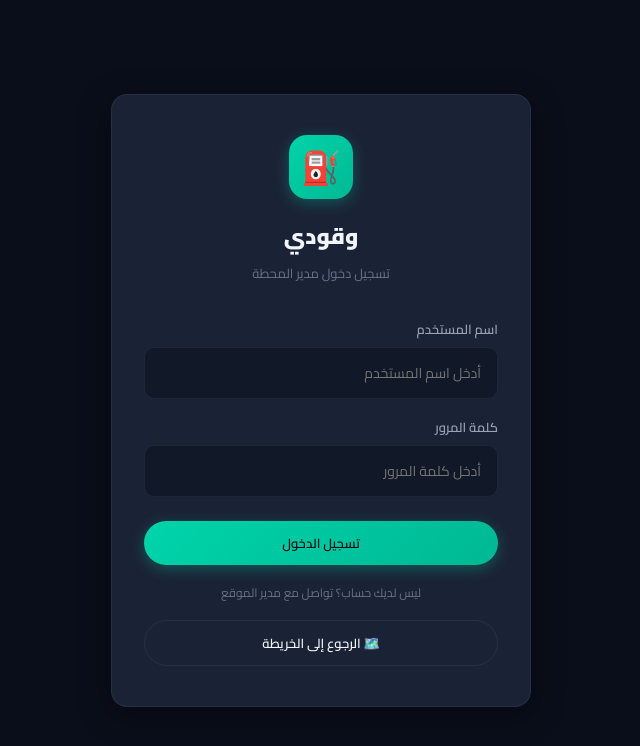
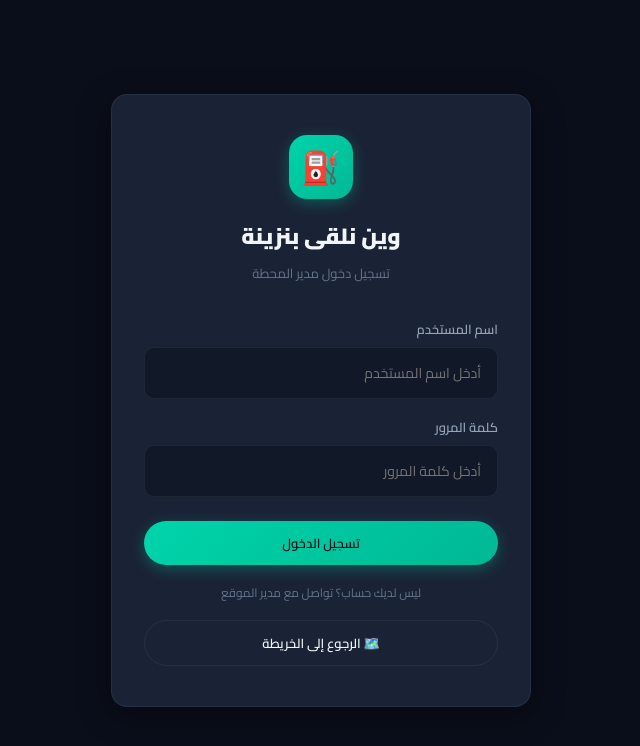
Before and after one commit to galtarghi-blip/Gas-Station, a website: page public/admin.html in a window 1280 px wide. Shown: the whole page, without its empty margins (319-959 px from the left). Drawn offline with nearby package versions, Linux system fonts and the light colour scheme.

Commit message:
Admin Edits

```diff
--- a/public/admin.html
+++ b/public/admin.html
@@ -17,7 +17,7 @@
             <div class="auth-card">
                 <div class="auth-logo">
                     <div class="logo-icon">⛽</div>
-                    <h2>وقودي</h2>
+                    <h2>وين نلقى بنزينة</h2>
                     <p>تسجيل دخول مدير المحطة</p>
                 </div>
 
```
